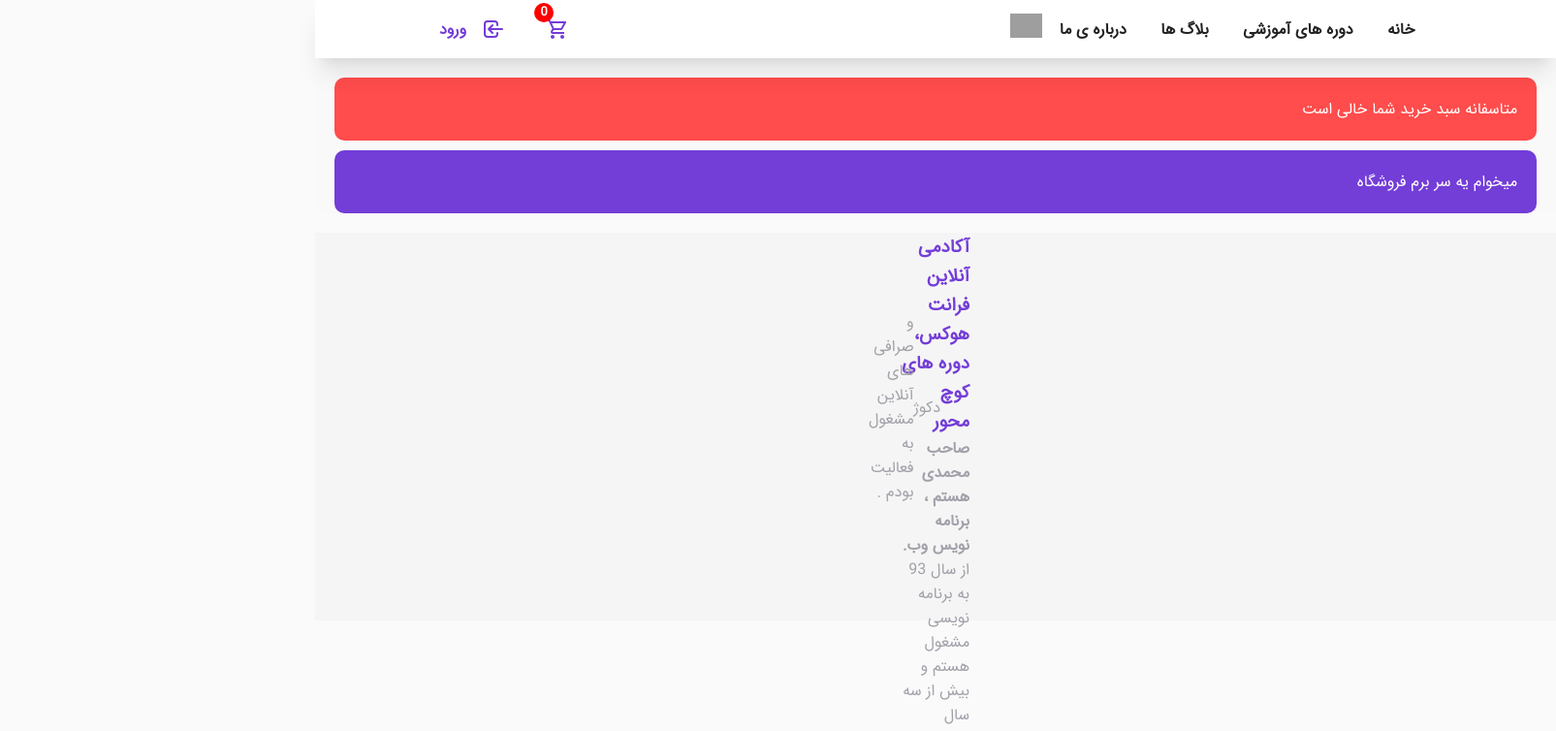
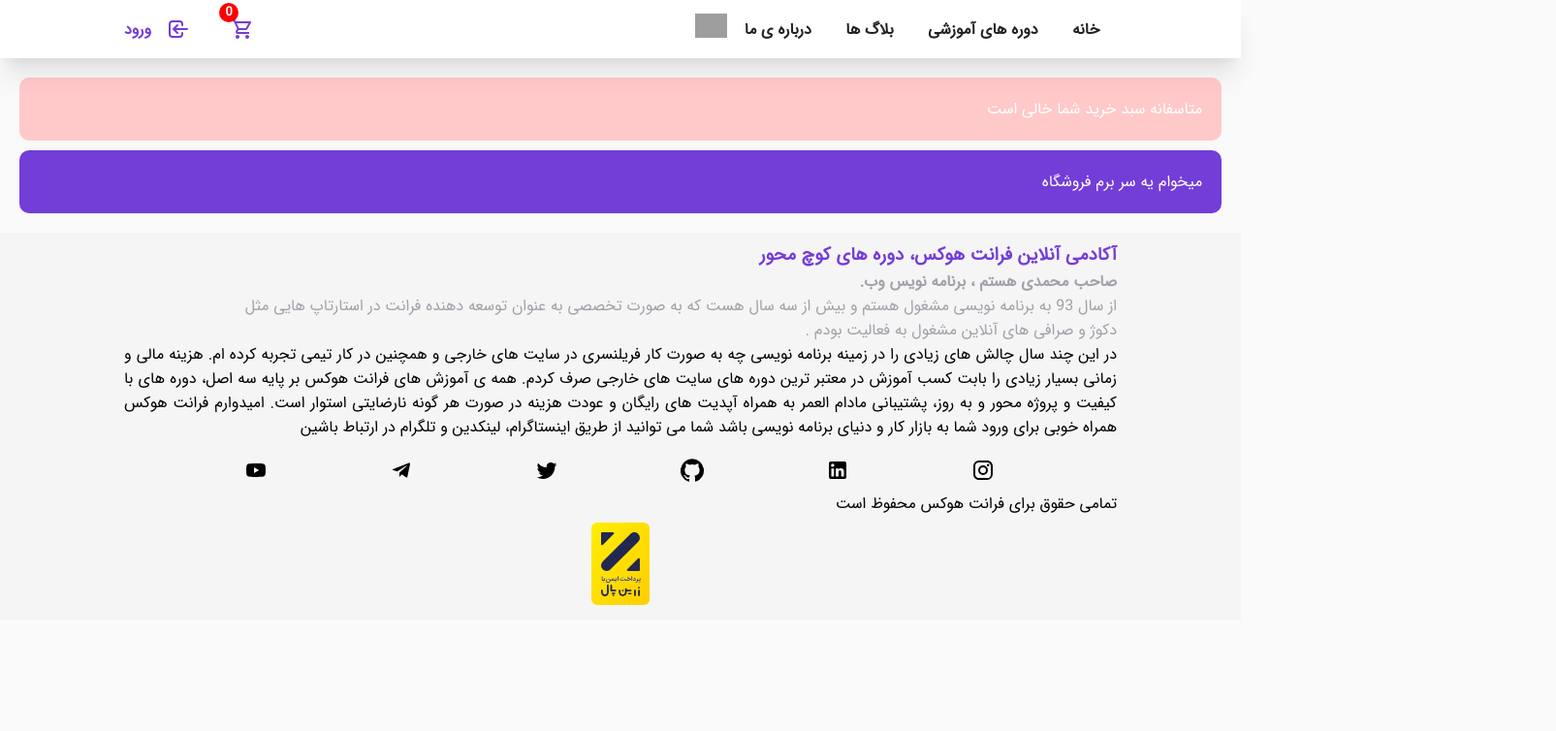
Before and after one commit to vafa2020/store-redux, a React (Create React App) app: page /cart in a window 1280 px wide. Shown: the top 754 px of the page at 97% size, 1605 px wide, since content can reach past the window. Built offline with nearby package versions, Linux system fonts and the light colour scheme; grey boxes are pictures that could not be loaded.

Commit message:
responsive web

```diff
--- a/src/component/footerRight/Footerright.module.scss
+++ b/src/component/footerRight/Footerright.module.scss
@@ -5,7 +5,7 @@
   flex-direction: column;
   position: relative;
   color: $color-text;
-  width: 70px;
+  // width: 70px;
   p {
     text-align: justify;
     color: initial;
@@ -15,11 +15,6 @@
     font-weight: bold;
   }
   .summeryPerson {
-    position: absolute;
-    top: 80px;
-    right: 30px;
-    display: flex;
-    align-items: center;
     a {
       text-decoration: none;
       color: $color-text;
--- a/src/component/socialApp/Socialapp.module.scss
+++ b/src/component/socialApp/Socialapp.module.scss
@@ -3,9 +3,9 @@
 .socialApp {
   margin-top: 20px;
   ul {
-    display: grid;
-    gap: 20px;
-    grid-template-columns: repeat(6, 150px);
+    display: flex;
+    align-items: center;
+    justify-content: space-evenly;
   }
   li {
     list-style: none;
```
